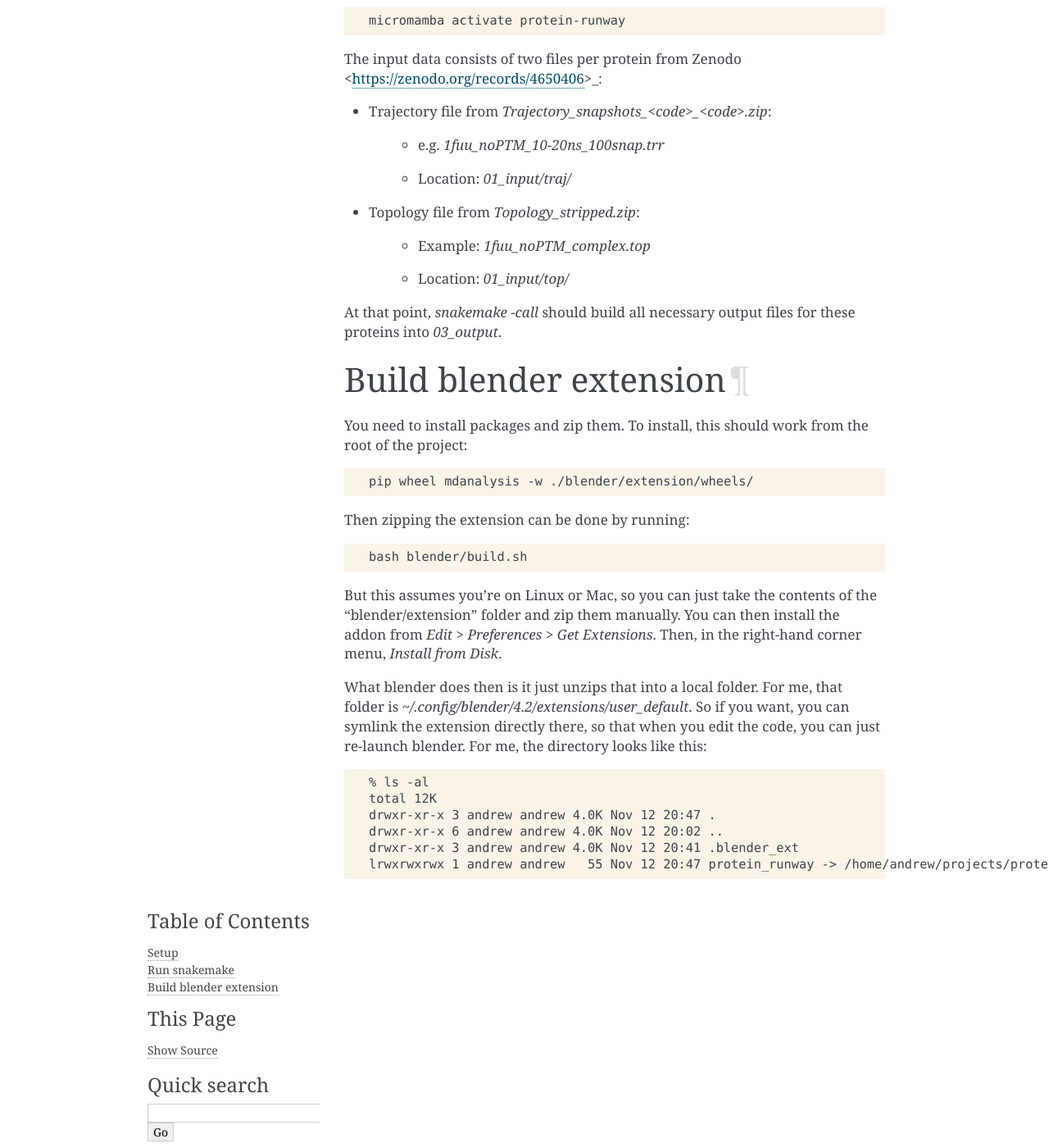
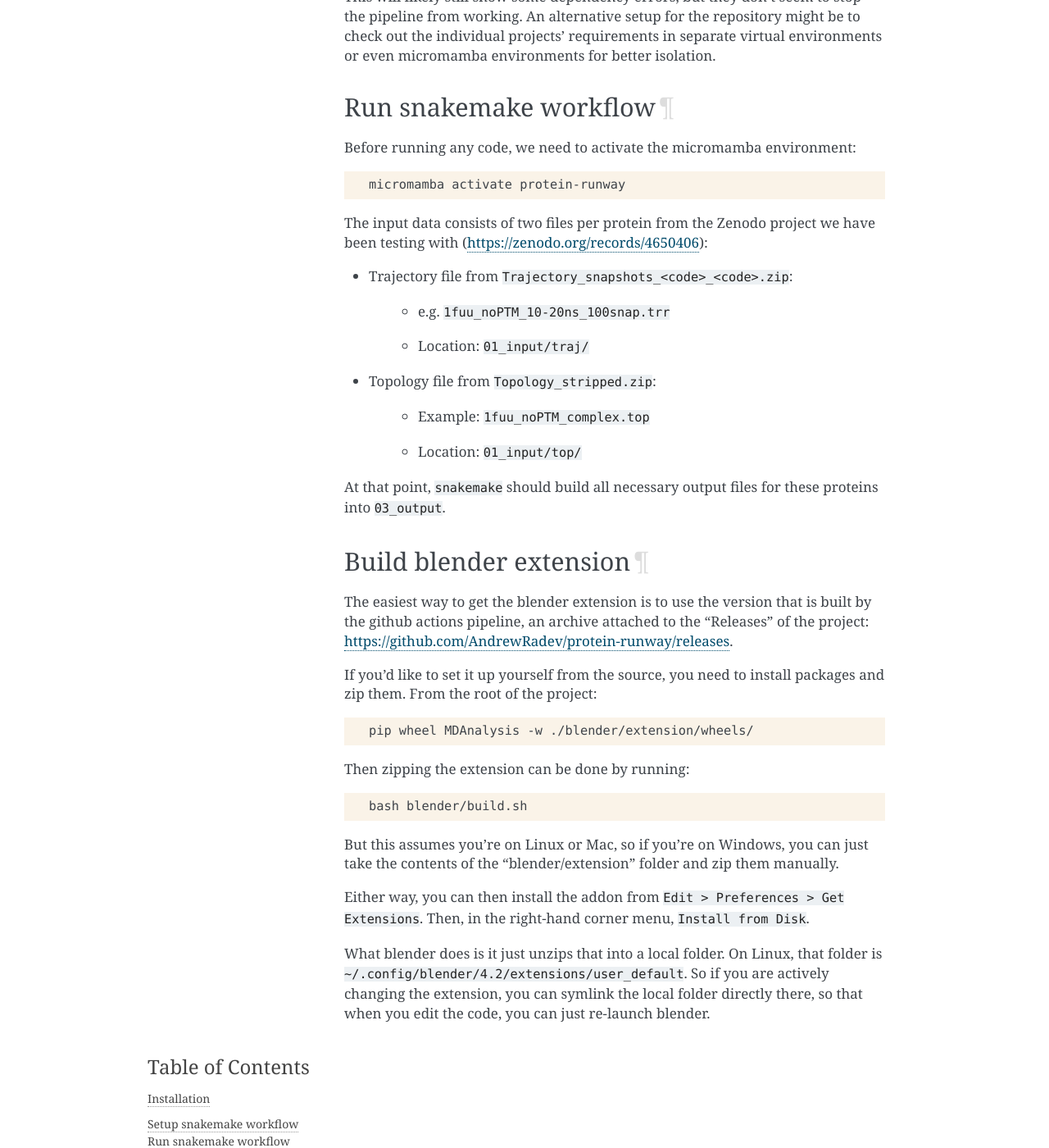
Before and after one commit to AndrewRadev/protein-runway, a Sphinx documentation site: the page built from docs/source/installation.rst, in a window 1280 px wide and 1400 px high, scrolled down 1451 px. Shown: the whole window at 82% size. Built offline with Sphinx 7.4.7, drawn with Linux system fonts in a browser that asks for light colours; some of the changed text lies outside the part shown.

Commit message:
Documentation cleanup

```diff
--- a/docs/source/index.rst
+++ b/docs/source/index.rst
@@ -1,7 +1,11 @@
 Protein Runway
 ==============
 
-Protein Runway is a tool for the schematic visualization of large molecules' most important movements based on computational analysis.
+Protein Runway is a tool for the schematic visualization of large molecules' most important movements based on computational analysis. It consists of:
+
+* A snakemake pipeline that takes a topology and trajectory. It outputs a PDB with a simplified trajectory visualizing its normal modes and a TSV file with various potential segmentations of the protein.
+* An object-oriented library that encapsulates the specific processing logic that the workflow applies.
+* A blender extension that visualizes the results.
 
 .. toctree::
    :maxdepth: 2
--- a/docs/source/installation.rst
+++ b/docs/source/installation.rst
@@ -1,7 +1,10 @@
-Setup
-=====
+Installation
+============
 
-This guide will describe how to set up an environment using micromamba, but conda or mamba are also fine. Micromamba seems to be the fastest.
+Setup snakemake workflow
+------------------------
+
+This guide will describe how to set up an environment using micromamba, but conda or mamba are also fine. Micromamba seems to be the fastest. We'll add some specific advice for setting it up on a `VSC account <https://docs.vscentrum.be/index.html>`_.
 
 To install micromamba (`Reference <https://mamba.readthedocs.io/en/latest/installation/micromamba-installation.html>`_):
 
@@ -10,26 +13,29 @@
    # If on the VSC:
    cd $VSC_DATA
 
+   # Download installation script
    curl -L micro.mamba.pm/install.sh > install_micromamba.sh
+
+   # Ideally, skim the script to check it for issues, then:
    bash install_micromamba.sh
 
 This should show you a step-by-step wizard:
 
 .. code-block:: text
 
-   Micromamba binary folder? [~/.local/bin] -> Default is fine
-   Init shell (bash)? [Y/n]                 -> Default is fine (may be different based on your default shell)
-   Configure conda-forge? [Y/n]             -> Default is fine
-   Prefix location? [~/micromamba]          -> Change, see below
+   Micromamba binary folder? [~/.local/bin]
+   Init shell (bash)? [Y/n]
+   Configure conda-forge? [Y/n]
+   Prefix location? [~/micromamba] -> You might want to change this, see below
 
-**Important**: When asked for a "root prefix", you can choose:
+**Important for the VSC**: When asked for a "root prefix", you can choose:
 
-- `.micromamba`, without the `~` at the beginning. This will create one folder named `.micromamba` where you currently are, which contains the default environment. When you create a new environment while inside a project, it will create a new `.micromamba` folder inside that project for your new environment.
-- `/some/absolute/path/micromamba`: This will create one directory that will hold all your environments. You can `echo $VSC_DATA/micromamba` and then copy that.
+- ``.micromamba``, without the ``~`` at the beginning. This will create one folder named ``.micromamba`` where you currently are, which contains the default environment. When you create a new environment while inside a project, it will create a new ``.micromamba`` folder inside that project for your new environment.
+- ``/some/absolute/path/micromamba``: This will create one directory that will hold all your environments. On the VSC, you can ``echo $VSC_DATA/micromamba`` and then copy that.
 
-By default, micromamba creates environments in the home directory. You don't want that on the VSC or you'll run out of quota. The `.micromamba` directory is gitignored in the protein-runway project, so it's a fine choice. It's also okay to choose `$VSC_DATA/micromamba` or whatever you like inside of `$VSC_DATA`, just make sure to *expand* it beforehand.
+By default, micromamba creates environments in the home directory. You don't want that on the VSC or you'll run out of quota. The ``.micromamba`` directory is gitignored in the protein-runway project, so it's a fine choice. It's also okay to choose ``$VSC_DATA/micromamba`` or whatever you like inside of ``$VSC_DATA``, just make sure to *expand* it beforehand.
 
-Set up and activate a `protein-runway` environment from the env file in the repo:
+Set up and activate a ``protein-runway`` environment from the env file in the repo:
 
 .. code-block:: bash
 
@@ -38,9 +44,9 @@
 
 Arguments:
 
-- `-n protein-runway`: Name of the environment
-- `-c conda-forge`: Source for installing dependencies
-- `python=3.11`: Install a standalone python so we can be independent from the VSC python
+- ``-n protein-runway``: Name of the environment
+- ``-c conda-forge``: Source for installing dependencies
+- ``python=3.11``: The specific version that is required for the project
 
 Install dependencies:
 
@@ -48,10 +54,10 @@
 
    pip install -r requirements.txt
 
-Annoyingly, this will likely still show some dependency errors, but they don't seem to stop the pipeline from working.
+This will likely still show some dependency errors, but they don't seem to stop the pipeline from working. An alternative setup for the repository might be to check out the individual projects' requirements in separate virtual environments or even micromamba environments for better isolation.
 
-Run snakemake
-=============
+Run snakemake workflow
+----------------------
 
 Before running any code, we need to activate the micromamba environment:
 
@@ -59,25 +65,27 @@
 
    micromamba activate protein-runway
 
-The input data consists of two files per protein from Zenodo <https://zenodo.org/records/4650406>_:
+The input data consists of two files per protein from the Zenodo project we have been testing with (https://zenodo.org/records/4650406):
 
-- Trajectory file from `Trajectory_snapshots_<code>_<code>.zip`:
-    - e.g. `1fuu_noPTM_10-20ns_100snap.trr`
-    - Location: `01_input/traj/`
-- Topology file from `Topology_stripped.zip`:
-    - Example: `1fuu_noPTM_complex.top`
-    - Location: `01_input/top/`
+- Trajectory file from ``Trajectory_snapshots_<code>_<code>.zip``:
+    - e.g. ``1fuu_noPTM_10-20ns_100snap.trr``
+    - Location: ``01_input/traj/``
+- Topology file from ``Topology_stripped.zip``:
+    - Example: ``1fuu_noPTM_complex.top``
+    - Location: ``01_input/top/``
 
-At that point, `snakemake -call` should build all necessary output files for these proteins into `03_output`.
+At that point, ``snakemake`` should build all necessary output files for these proteins into ``03_output``.
 
 Build blender extension
-========================
+------------------------
 
-You need to install packages and zip them. To install, this should work from the root of the project:
+The easiest way to get the blender extension is to use the version that is built by the github actions pipeline, an archive attached to the "Releases" of the project: https://github.com/AndrewRadev/protein-runway/releases.
+
+If you'd like to set it up yourself from the source, you need to install packages and zip them. From the root of the project:
 
 .. code-block:: bash
 
-   pip wheel mdanalysis -w ./blender/extension/wheels/
+   pip wheel MDAnalysis -w ./blender/extension/wheels/
 
 Then zipping the extension can be done by running:
 
@@ -85,15 +93,8 @@
 
    bash blender/build.sh
 
-But this assumes you're on Linux or Mac, so you can just take the contents of the "blender/extension" folder and zip them manually. You can then install the addon from `Edit > Preferences > Get Extensions`. Then, in the right-hand corner menu, `Install from Disk`.
+But this assumes you're on Linux or Mac, so if you're on Windows, you can just take the contents of the "blender/extension" folder and zip them manually.
 
-What blender does then is it just unzips that into a local folder. For me, that folder is `~/.config/blender/4.2/extensions/user_default`. So if you want, you can symlink the extension directly there, so that when you edit the code, you can just re-launch blender. For me, the directory looks like this:
+Either way, you can then install the addon from ``Edit > Preferences > Get Extensions``. Then, in the right-hand corner menu, ``Install from Disk``.
 
-.. code-block:: text
-
-   % ls -al
-   total 12K
-   drwxr-xr-x 3 andrew andrew 4.0K Nov 12 20:47 .
-   drwxr-xr-x 6 andrew andrew 4.0K Nov 12 20:02 ..
-   drwxr-xr-x 3 andrew andrew 4.0K Nov 12 20:41 .blender_ext
-   lrwxrwxrwx 1 andrew andrew   55 Nov 12 20:47 protein_runway -> /home/andrew/projects/protein-runway/blender/extension/
+What blender does is it just unzips that into a local folder. On Linux, that folder is ``~/.config/blender/4.2/extensions/user_default``. So if you are actively changing the extension, you can symlink the local folder directly there, so that when you edit the code, you can just re-launch blender.
--- a/requirements.txt
+++ b/requirements.txt
@@ -1,7 +1,8 @@
 MDAnalysis
 
-Sphinx
-sphinx-autoapi
+# Optional: for documentation generation
+# Sphinx
+# sphinx-autoapi
 
 # For merizo:
 natsort
```
Also changed, not shown: README.md (+35 -30 lines), 3 other files.
